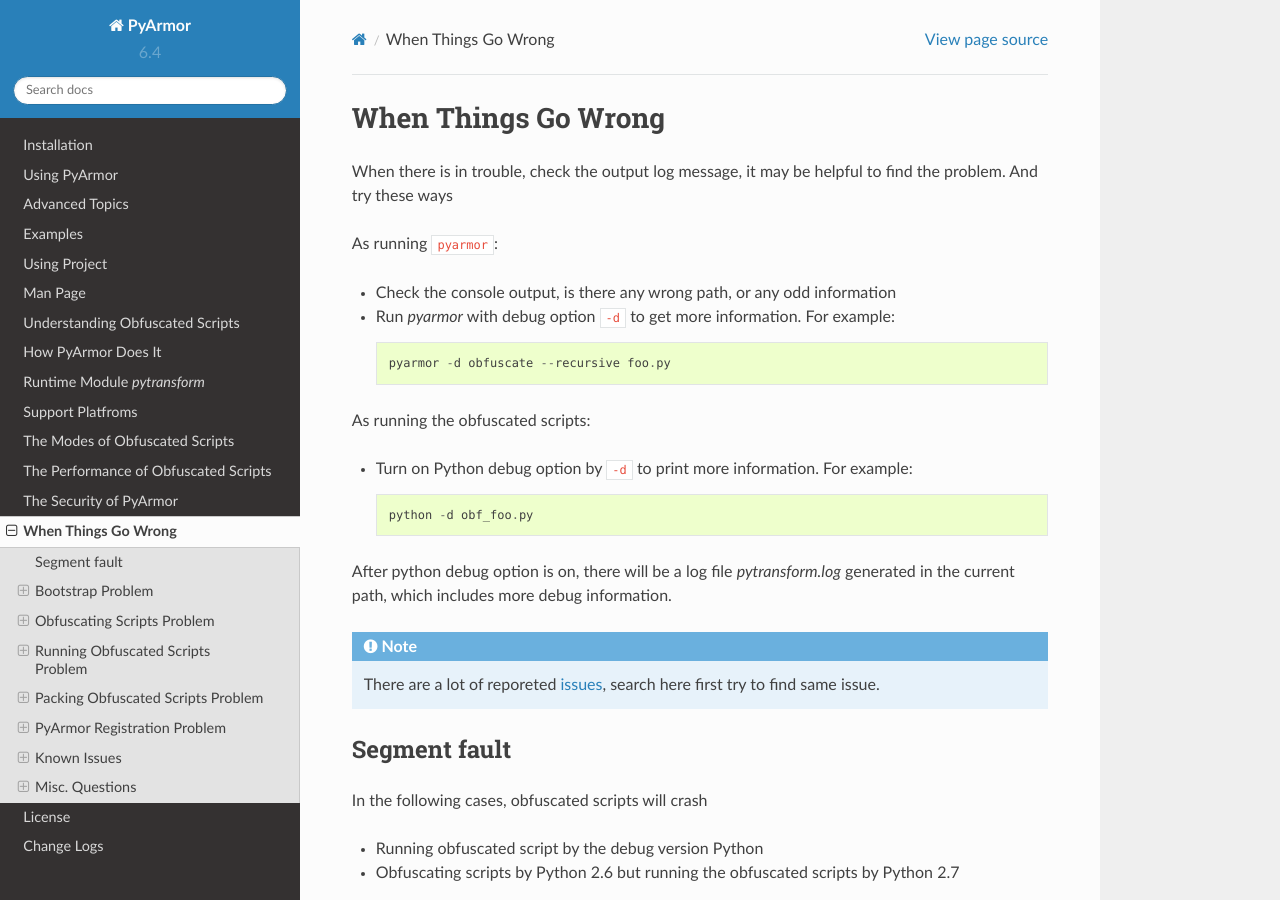
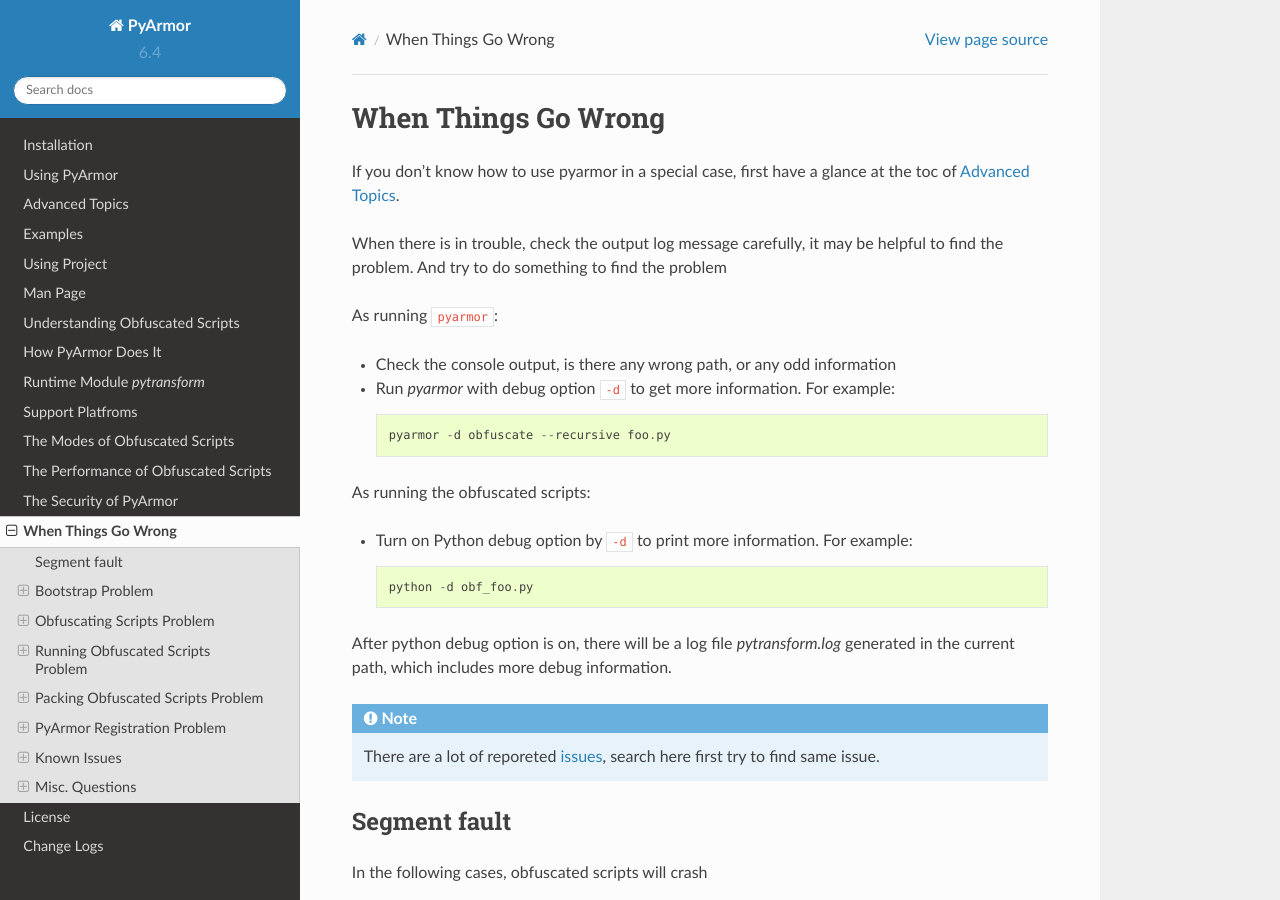
Before and after one commit to dashingsoft/pyarmor, a Sphinx documentation site: the page built from docs/questions.rst, in a window 1280 px wide and 900 px high. Built offline with Sphinx 7.4.7 and the Read the Docs theme 2.0.0, drawn with Linux system fonts in a browser that asks for light colours; some of the changed lines change nothing that is shown; some of the changed text lies outside the part shown.

Commit message:
Refine questions doc

```diff
--- a/docs/questions.rst
+++ b/docs/questions.rst
@@ -3,8 +3,11 @@
 When Things Go Wrong
 ====================
 
-When there is in trouble, check the output log message, it may be helpful to
-find the problem. And try these ways
+If you don't know how to use pyarmor in a special case, first have a glance at
+the toc of :ref:`Advanced Topics`.
+
+When there is in trouble, check the output log message carefully, it may be
+helpful to find the problem. And try to do something to find the problem
 
 As running ``pyarmor``:
 
@@ -252,13 +255,15 @@
 
 NameError: name '__pyarmor__' is not defined
 ~~~~~~~~~~~~~~~~~~~~~~~~~~~~~~~~~~~~~~~~~~~~
-No :ref:`Bootstrap Code` are executed before importing obfuscated
-scripts.
+No :ref:`Bootstrap Code` are executed before importing obfuscated scripts.
 
-When creating new process by `Popen` or `Process` in mod `subprocess`
-or `multiprocessing`, to be sure that :ref:`Bootstrap Code` will be
-called before importing any obfuscated code in sub-process. Otherwise
-it will raise this exception.
+* When creating new process by `Popen` or `Process` in mod `subprocess` or
+  `multiprocessing`, to be sure that :ref:`Bootstrap Code` will be called before
+  importing any obfuscated code in sub-process. Otherwise it will raise this
+  exception.
+* If `pytransform.py` or `pytransform/__init__.py` raises this exception. Make
+  sure it is not obfuscated, it must be plain script.
+* Also check system module `os`, `ctypes`, make sure they're not obfuscated.
 
 
 Marshal loads failed when running xxx.py
```
